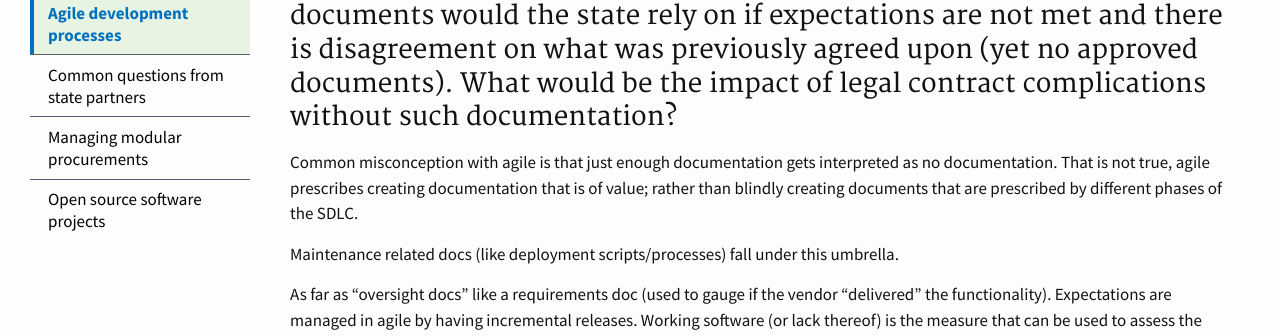
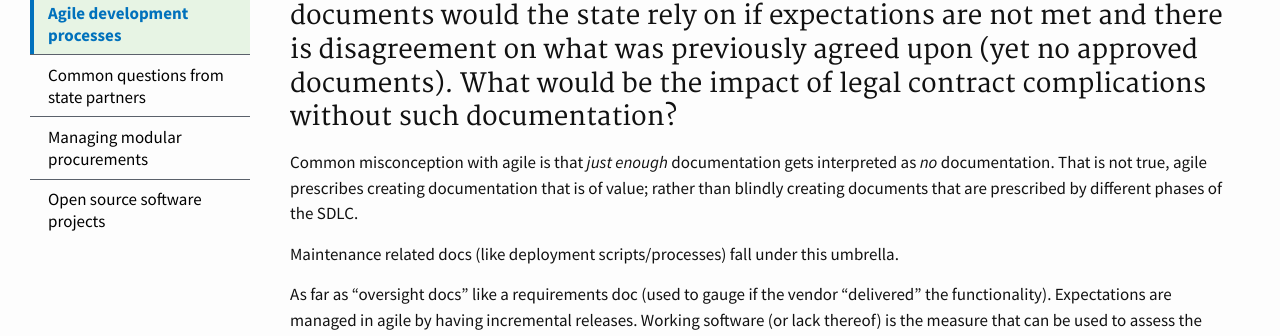
Before and after one commit to 18F/state-faq, a Jekyll site: the page built from pages/agile-development.md, in a window 1280 px wide and 900 px high, scrolled down 1835 px. Shown: the part 109-445 px from the top of the window. Built offline with Jekyll 4.4.1, drawn with Linux system fonts in a browser that asks for light colours.

```diff
--- a/pages/agile-development.md
+++ b/pages/agile-development.md
@@ -52,7 +52,7 @@ It is rarely the case with large systems that one size fits all. More typically
 
 ### In waterfall approach [our contracting office] would approve the document, design, development, and testing. How in agile will the oversight of the vendor occur without such documentation. After release, what documentation will exist to assist with maintenance? What documents would the state rely on if expectations are not met and there is disagreement on what was previously agreed upon (yet no approved documents). What would be the impact of legal contract complications without such documentation?
 
-Common misconception with agile is that just enough documentation gets interpreted as no documentation.  That is not true, agile prescribes creating documentation that is of value; rather than blindly creating documents that are prescribed by different phases of the SDLC.
+Common misconception with agile is that _just enough_ documentation gets interpreted as _no_ documentation.  That is not true, agile prescribes creating documentation that is of value; rather than blindly creating documents that are prescribed by different phases of the SDLC.
 
 Maintenance related docs (like deployment scripts/processes) fall under this umbrella.
 
```
